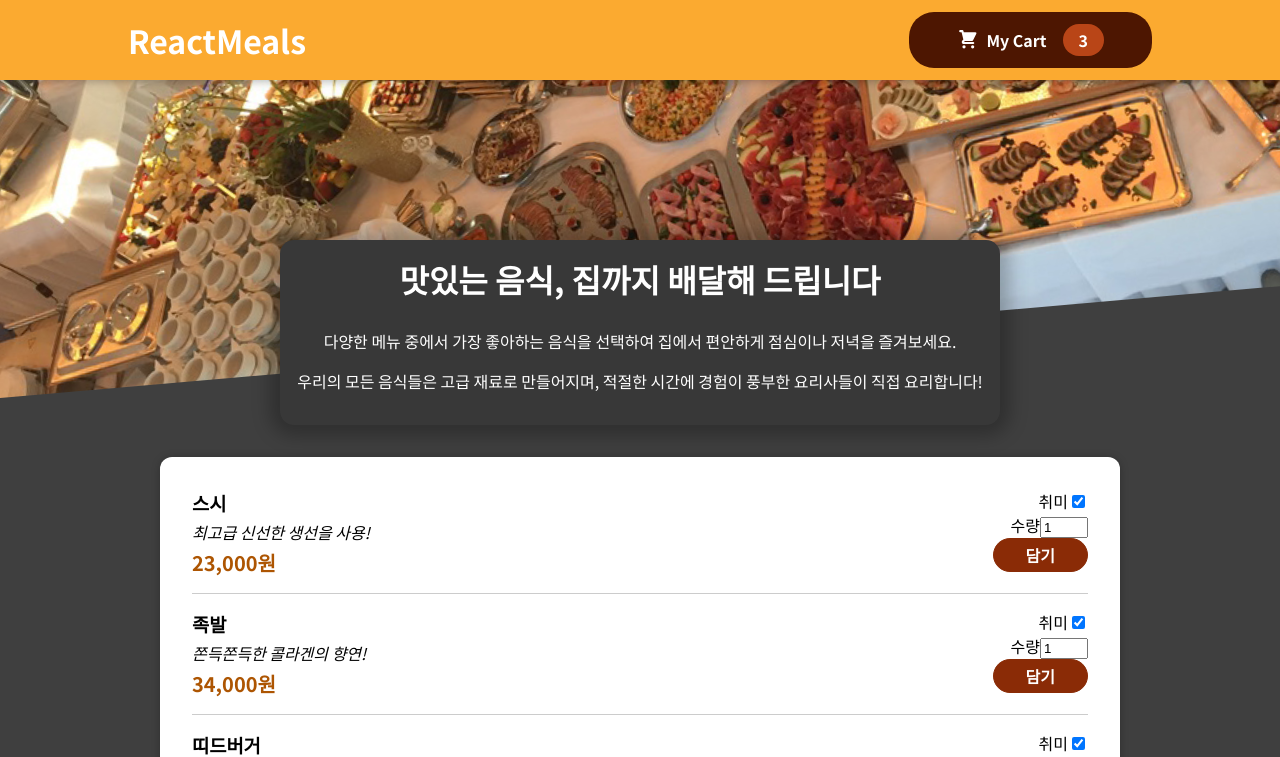
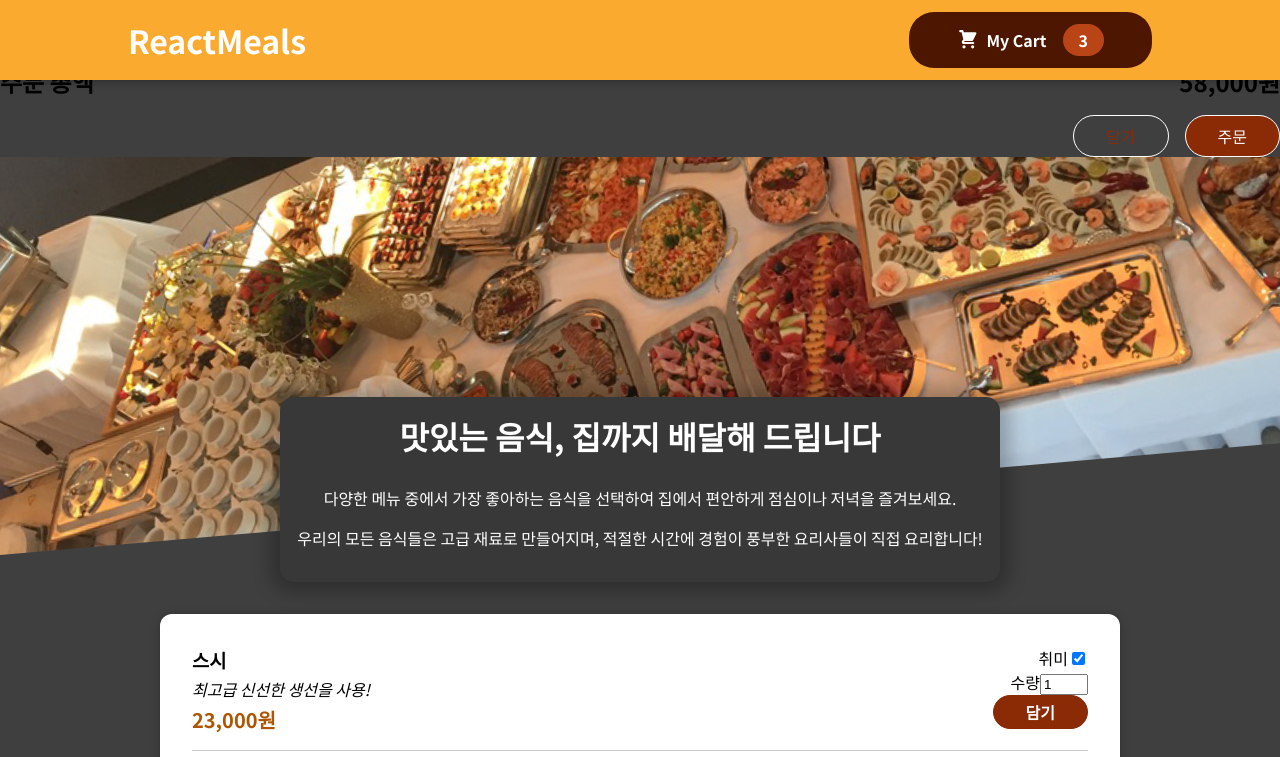
Before and after one commit to yunjeongg/REACT_STUDY20240612, a React (Create React App) app: page / in a window 1280 px wide. Shown: the top 757 px of the page. Built offline with nearby package versions, Linux system fonts and the light colour scheme.

Commit message:
# 69. 기본저장 (Cart App - cart, modal 생성)

```diff
--- a/src/App.js
+++ b/src/App.js
@@ -3,11 +3,13 @@
 import TimerChallenge from './components/Ref/TimerChallenge';
 import Header from './components/Food/Layout/Header';
 import Meals from './components/Food/Meals/Meals';
+import Cart from './components/Food/Cart/Cart';
 
 const App = () => {
 
   return (
     <>
+      <Cart />
       <Header />
       <div id='main'>
         <Meals />
--- /dev/null
+++ b/src/components/Food/Cart/Cart.js
@@ -0,0 +1,47 @@
+import React from 'react';
+import styles from './Cart.module.scss';
+
+const DUMMY_CART = [
+  {
+    id: 'c1',
+    name: '스시',
+    amount: 2,
+    price: 46000,
+  },
+  {
+    id: 'c2',
+    name: '띠드버거',
+    amount: 1,
+    price: 12000,
+  },
+];
+const Cart = () => {
+  const {
+    'cart-items': cartItemStyle,
+    total,
+    actions,
+    'button--alt': btnAlt,
+    button,
+  } = styles;
+
+  return (
+    <>
+      {/* 주문 내역 */}
+      <ul className={cartItemStyle}>
+        {DUMMY_CART.map((cartItem) => (
+          <li key={cartItem.id}>{cartItem.name}</li>
+        ))}
+      </ul>
+      <div className={total}>
+        <span>주문 총액</span>
+        <span>58,000원</span>
+      </div>
+      <div className={actions}>
+        <button className={btnAlt}>닫기</button>
+        <button className={button}>주문</button>
+      </div>
+    </>
+  );
+};
+
+export default Cart;
--- /dev/null
+++ b/src/components/Food/Cart/Cart.module.scss
@@ -0,0 +1,52 @@
+$button-color: #8a2b06;
+$hover-active-bg-color: #5a1a01;
+$hover-active-border-color: #5a1a01;
+$hover-active-color: white;
+$button-alt-color: #8a2b06;
+$button-bg-color: #8a2b06;
+$button-color: white;
+
+.cart-items {
+  list-style: none;
+  margin: 0;
+  padding: 0;
+
+}
+
+.total {
+  display: flex;
+  justify-content: space-between;
+  align-items: center;
+  font-weight: bold;
+  font-size: 1.5rem;
+  margin: 1rem 0;
+}
+
+.actions {
+  text-align: right;
+
+  button {
+    font: inherit;
+    cursor: pointer;
+    background-color: transparent;
+    border: 1px solid $button-color;
+    padding: 0.5rem 2rem;
+    border-radius: 25px;
+    margin-left: 1rem;
+
+    &:hover, &:active {
+      background-color: $hover-active-bg-color;
+      border-color: $hover-active-border-color;
+      color: $hover-active-color;
+    }
+  }
+
+  .button--alt {
+    color: $button-alt-color;
+  }
+
+  .button {
+    background-color: $button-bg-color;
+    color: $button-color;
+  }
+}
```
Also changed, not shown: src/components/Food/Cart/CartModal.js (added, +10 -0 lines), src/components/Food/Cart/CartModal.module.scss (added, +40 -0 lines).
